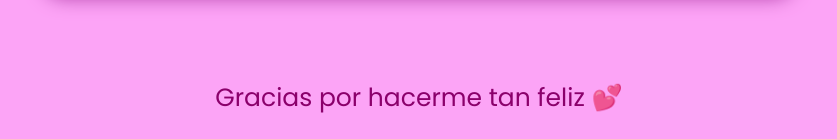
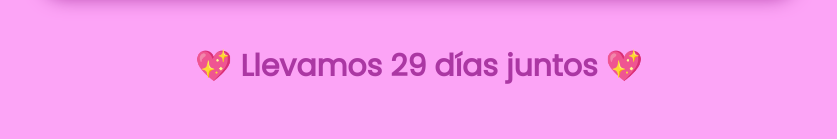
Before and after one commit to emilioad091-lab/tonancy, a plain HTML site: page index.html in a window 1280 px wide. Shown: the part 1318-1457 px from the top of the page, without its empty margins (221-1058 px from the left). Drawn offline with Linux system fonts and the light colour scheme.

Commit message:
Update index.html

```diff
--- a/index.html
+++ b/index.html
@@ -3,13 +3,14 @@
 <head>
 <title>Hola Amor 💖</title>
 <link rel="icon" href="icon.ico">
-<!-- FUENTE BONITA -->
+<!-- FUENTE -->
 <link href="https://fonts.googleapis.com/css2?family=Poppins&display=swap" rel="stylesheet">
 <style>
 body{
     background-color:#FCA4F6;
     font-family:'Poppins', sans-serif;
     margin:40px;
+    overflow-x:hidden;
 }
 /* TITULO */
 .titulo{
@@ -42,7 +43,7 @@ body{
 /* TEXTO */
 .texto{
     font-size:23px;
-    color:black;
+   color:black;
 }
 /* BOTON */
 .boton{
@@ -68,6 +69,32 @@ body{
     color:#8B006B;
     font-size:25px;
 }
+/* CONTADOR */
+.contador{
+    text-align:center;
+    font-size:30px;
+    color:#AB37A3;
+    margin-top:40px;
+    font-weight:bold;
+}
+/* CORAZONES */
+.corazon{
+    position:fixed;
+    color:#ff4da6;
+    animation: flotar 6s linear infinite;
+    font-size:25px;
+    pointer-events:none;
+}
+@keyframes flotar{
+    0%{
+        transform:translateY(100vh) rotate(0deg);
+        opacity:1;
+    }
+    100%{
+        transform:translateY(-10vh) rotate(360deg);
+        opacity:0;
+    }
+}
 </style>
 </head>
 <body>
@@ -79,7 +106,7 @@ Feliz 1er Mes Amorcito 💖
 <!-- TEXTO -->
 <div class="texto">
 <img src="nos.jpg" class="foto">
-Hola Amor, espero que te encuentres excelente.
+Hola Amor, espero que te encuentres excelente 💖
 El día de hoy es nuestro 1er mes juntos y qué rápido pasa el tiempo.
 Cada día te amo más que el anterior y aunque no tengamos mucho tiempo juntos,
 te has vuelto una persona demasiado importante para mí.
@@ -109,10 +136,42 @@ Lo Nuestro 💖
 <source src="historia.mp4" type="video/mp4">
 </video>
 </center>
+<!-- CONTADOR -->
+<div id="contador" class="contador">
+</div>
 <br><br><br>
 <!-- MENSAJE FINAL -->
 <div class="final">
 Gracias por hacerme tan feliz 💕
 </div>
+<!-- SCRIPT -->
+<script>
+/* FECHA */
+const fechaInicio = new Date("2026-04-25");
+/* CONTADOR */
+function actualizarContador(){
+    const hoy = new Date();
+    const diferencia = hoy - fechaInicio;
+    const dias = Math.floor(diferencia / (1000 * 60 * 60 * 24));
+    document.getElementById("contador").innerHTML =
+    "💖 Llevamos " + dias + " días juntos 💖";
+}
+setInterval(actualizarContador, 1000);
+actualizarContador();
+/* CORAZONES */
+function crearCorazon(){
+    const corazon = document.createElement("div");
+    corazon.classList.add("corazon");
+    corazon.innerHTML = "💖";
+    corazon.style.left = Math.random() * 100 + "vw";
+    corazon.style.fontSize =
+    Math.random() * 20 + 20 + "px";
+    document.body.appendChild(corazon);
+    setTimeout(() => {
+        corazon.remove();
+    }, 6000);
+}
+setInterval(crearCorazon, 300);
+</script>
 </body>
 </html>
```
